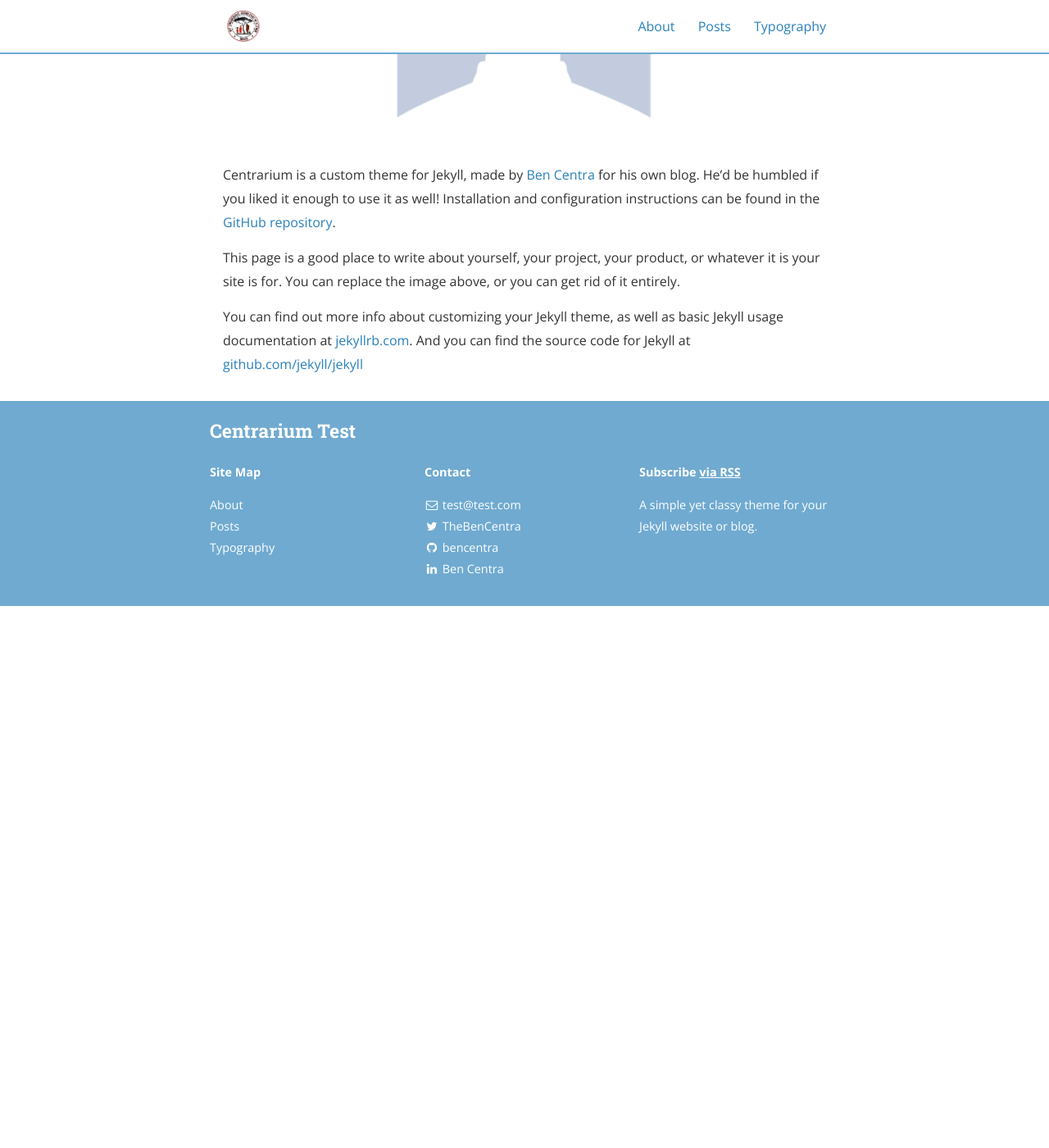
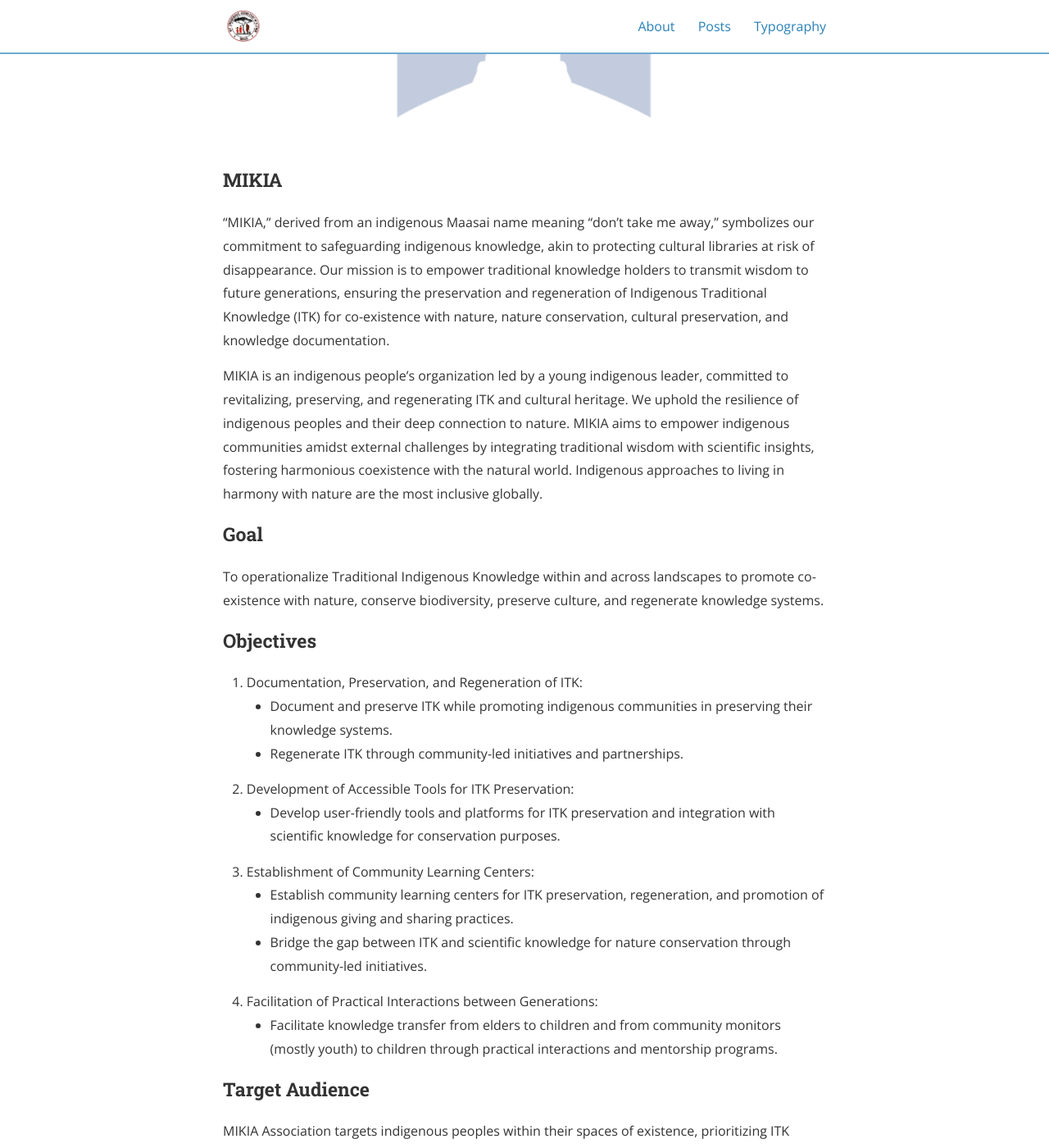
Before and after one commit to mikiakenya/mikiakenya.github.io, a Jekyll site: the page built from about.md, in a window 1280 px wide and 1400 px high, scrolled down 372 px. Shown: the whole window at 82% size. Built offline with Jekyll 4.4.1, drawn with Linux system fonts in a browser that asks for light colours; nearby versions of some CDN libraries; before the commit the page ends 1111 px from its top, so only the background shows below that; some of the changed text lies outside the part shown.

Commit message:
Changed site title, subtitle, etc and added MIKIA info in About page

```diff
--- a/_config.yml
+++ b/_config.yml
@@ -9,12 +9,12 @@ exclude:
   - "/vendor/"
 
 # Site settings
-title: Centrarium Test
-subtitle: "Pretend there is something inspriational here"
-email: test@test.com
-name: Test
+title: MIKIA
+subtitle: "My Indigenous Knowledge In Action"
+email: mikiakenya@outlook.com
+name: MIKIA
 description: >
-  A simple yet classy theme for your Jekyll website or blog.
+  Put Traditional Indigenous Knowledge into action for co-existence with nature, conservation of biodiversity, cultural preservation, and regeneration across generations.
 # Base URL of site (i.e. /blog). It should always start with a slash,
 # and never end with a slash. Set it to a blank value if hosting at the
 # root of your server.
--- a/about.md
+++ b/about.md
@@ -7,12 +7,26 @@ main_nav: true
 
 ![alt text]({{ site.baseurl }}/assets/profile-placeholder.gif "Profile Picture"){:.profile}
 
-Centrarium is a custom theme for Jekyll, made by [Ben Centra][bencentra] for his own blog. He'd be humbled if you liked it enough to use it as well! Installation and configuration instructions can be found in the [GitHub repository](https://github.com/bencentra/centrarium).
+### MIKIA
+"MIKIA," derived from an indigenous Maasai name meaning "don't take me away," symbolizes our commitment to safeguarding indigenous knowledge, akin to protecting cultural libraries at risk of disappearance. Our mission is to empower traditional knowledge holders to transmit wisdom to future generations, ensuring the preservation and regeneration of Indigenous Traditional Knowledge (ITK) for co-existence with nature, nature conservation, cultural preservation, and knowledge documentation.
 
-This page is a good place to write about yourself, your project, your product, or whatever it is your site is for. You can replace the image above, or you can get rid of it entirely.
+MIKIA is an indigenous people's organization led by a young indigenous leader, committed to revitalizing, preserving, and regenerating ITK and cultural heritage. We uphold the resilience of indigenous peoples and their deep connection to nature. MIKIA aims to empower indigenous communities amidst external challenges by integrating traditional wisdom with scientific insights, fostering harmonious coexistence with the natural world. Indigenous approaches to living in harmony with nature are the most inclusive globally.
 
-You can find out more info about customizing your Jekyll theme, as well as basic Jekyll usage documentation at [jekyllrb.com](http://jekyllrb.com/). And you can find the source code for Jekyll at [github.com/jekyll/jekyll](https://github.com/jekyll/jekyll)
 
-[centrarium]: https://github.com/bencentra/centrarium
-[bencentra]: http://bencentra.com
-[jekyll]: https://github.com/jekyll/jekyll
+### Goal
+To operationalize Traditional Indigenous Knowledge within and across landscapes to promote co-existence with nature, conserve biodiversity, preserve culture, and regenerate knowledge systems.
+
+### Objectives
+1.	Documentation, Preservation, and Regeneration of ITK:
+    * Document and preserve ITK while promoting indigenous communities in preserving their knowledge systems.
+    * Regenerate ITK through community-led initiatives and partnerships.
+2.	Development of Accessible Tools for ITK Preservation:
+    * Develop user-friendly tools and platforms for ITK preservation and integration with scientific knowledge for conservation purposes.
+3.	Establishment of Community Learning Centers:
+    * Establish community learning centers for ITK preservation, regeneration, and promotion of indigenous giving and sharing practices.
+    * Bridge the gap between ITK and scientific knowledge for nature conservation through community-led initiatives.
+4.	Facilitation of Practical Interactions between Generations:
+    * Facilitate knowledge transfer from elders to children and from community monitors (mostly youth) to children through practical interactions and mentorship programs.
+
+### Target Audience
+MIKIA Association targets indigenous peoples within their spaces of existence, prioritizing ITK documentation, preservation, and knowledge transfer with ownership and consent from indigenous peoples and project stakeholders.
```
